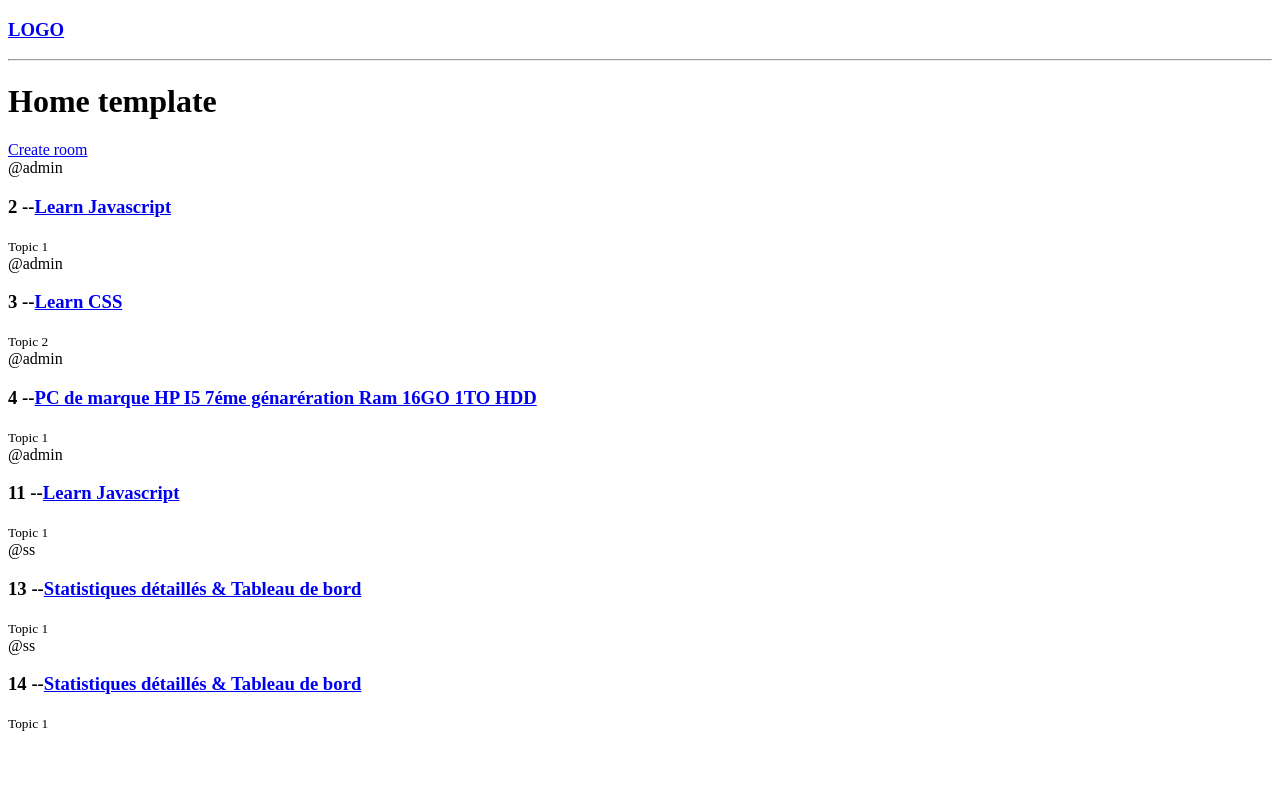
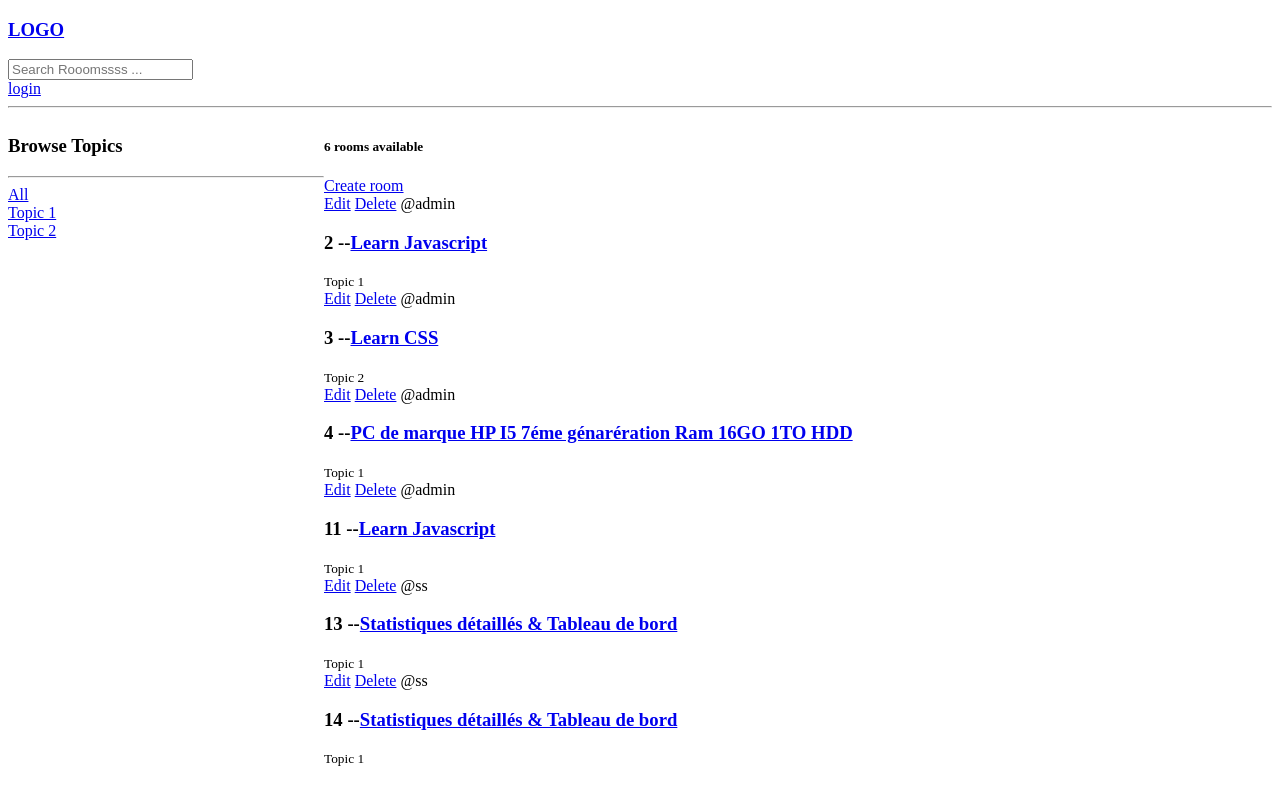
Before and after one commit to abdghaniallag/stadyrooom, a Django app: page / in a window 1280 px wide. Run offline with Django 4.2, Linux system fonts and the light colour scheme; data comes from the database, SQL or seed files in the repository; both versions use the stored data as it was after the commit.

Commit message:
Adding a login and registration page

```diff
--- a/baseapplication/templates/base/home.html
+++ b/baseapplication/templates/base/home.html
@@ -1,12 +1,31 @@
 {% extends 'main.html' %}
 {% block content %}
+ <style>
+ .home-container{
+     display: grid;
+     grid-template-columns:1fr 3fr;
+ }
+ </style>
+   <div class="home-container">
+    <div>
+    <h3> Browse Topics</h3>
+    <hr>
+    <a href="{%url 'home'%} ">All</a>
+        {% for topic in topics  %}
+        <div> <a href="{%url 'home'   %}?q={{ topic.name }}">{{ topic.name }}</a>
+</div>
+        {% endfor %}
 
-<h1>Home template</h1>
+    </div>
 <div>
-    <div><a href="{%url 'create-room' %}">Create room</a></div>
+<h5>  {{ room_count }} rooms available</h5>
+    <div><a href="{%url 'create-room' %}">Create room</a>
+        <br></div>
     <div>
         {%for room in rooms %}
         <div>
+            <a href="{%url 'update-room' room.id %}">Edit</a>
+            <a href="{%url 'delete-room' room.id %}">Delete</a>
             <span>@{{room.host.username}}</span>
             <h3> {{room.id}} --<a href="{%url 'room' room.id %}"  >{{room.name}}</a> </h3>
             <small>{{room.topic.name}}</small>
@@ -14,4 +33,5 @@
         {% endfor %}
     </div>
 </div>
+   </div>
 {% endblock %}
--- a/baseapplication/urls.py
+++ b/baseapplication/urls.py
@@ -6,4 +6,9 @@ urlpatterns = [
     path('',views.getHome,name='home'),
     path('room/<str:pk>',views.getRoom,name='room'),
     path('create-room/',views.createRoom,name='create-room'),
+    path('update-room/<str:pk>',views.updateRoom,name='update-room'),
+    path('delete-room/<str:pk>',views.deleteRoom,name='delete-room'),
+    path('login',views.loginUser,name='login'),
+    path('logout',views.logoutUser,name='logout'),
+    path('register',views.registerUser,name='register'),
 ]
--- a/baseapplication/views.py
+++ b/baseapplication/views.py
@@ -1,11 +1,67 @@
+from django.contrib.auth.forms import UserCreationForm
 from django.shortcuts import render, redirect
-from .models import Room
+from django.db.models import Q
+from django.contrib.auth.models import User
+from django.contrib.auth import authenticate, login, logout
+from django.contrib import messages
+from .models import Room, Topic
 from .form import RoomForm
 
 
+def loginUser(request):
+    page = "login"
+    if request.method == 'POST':
+        username = request.POST.get("username").lower()
+        password = request.POST.get("password")
+        try:
+            user = User.objects.get(username=username)
+        except:
+            messages.error(request,"User dose not exist !!")
+
+        user = authenticate(request, username=username, password=password)
+
+        if user is not None :
+            login(request,user)
+            return redirect("home")
+        else:
+            messages.error(request, "Wrong password !!")
+
+    context = {"page":page}
+    return render(request, 'base/login_register.html', context)
+
+
+def registerUser(request):
+    form = UserCreationForm()
+    if request.method == "POST":
+        form = UserCreationForm(request.POST)
+        if form.is_valid():
+            user = form.save(commit=False)
+            user.username.lower()
+            user.save()
+            login(request,user)
+            return redirect("home")
+    else:
+         messages.error(request, "An error !!")
+
+    context = {"form": form}
+    return render(request, 'base/login_register.html', context)
+
+def logoutUser(request):
+    logout(request)
+    return redirect("home")
+
+
 def getHome(request):
-    rooms = Room.objects.all()
-    context = {'rooms': rooms}
+    q = request.GET.get('q') if request.GET.get('q') != None else ''
+    rooms = Room.objects.filter(
+        Q(topic__name__icontains=q) |
+        Q(name__icontains=q) |
+        Q(description__icontains=q)
+    )
+    room_count = rooms.count()
+    topics = Topic.objects.all()
+
+    context = {'rooms': rooms, 'topics': topics, 'room_count': room_count}
     return render(request, 'base/home.html', context)
 
 
@@ -17,14 +73,36 @@ def getRoom(request, pk):
 
 def createRoom(request):
     form = RoomForm()
-    if (request.method == 'POST'):
+    if request.method == 'POST':
         form = RoomForm(request.POST)
         if form.is_valid():
             form.save()
-            return redirect('home')
+
+        else:
+            print('invalid form')
+    context = {'form': form}
+    return render(request, 'base/room_form.html', context)
+
+
+def updateRoom(request, pk):
+    room = Room.objects.get(id=pk)
+    form = RoomForm(instance=room)
+    if request.method == 'POST':
+        form = RoomForm(request.POST, instance=room)
+        if form.is_valid():
+            form.save()
+            return redirect("home")
         else:
             print('invalid form')
 
-
     context = {'form': form}
     return render(request, 'base/room_form.html', context)
+
+
+def deleteRoom(request, pk):
+    room = Room.objects.get(id=pk)
+    if request.method == 'POST':
+        room.delete()
+        return redirect("home")
+    context = {'obj': room}
+    return render(request, 'base/delete.html', context)
--- a/course.txt
+++ b/course.txt
@@ -0,0 +1,2 @@
+https://youtu.be/PtQiiknWUcI?list=PLJ0MU7WaaNdfyUgtkb_bU1AEYnol3XgFM&t=9143
+https://youtu.be/PtQiiknWUcI?t=10931
--- a/templates/main.html
+++ b/templates/main.html
@@ -8,6 +8,13 @@
     </head>
     <body>
         {% include 'navbar.html' %}
+         {% if messages %}
+            <ul class="messages">
+                {% for message in messages %}
+                     <li{% if message.tags %} class="{{ message.tags }}"{% endif %}>{{ message }}</li>
+                {% endfor %}
+            </ul>
+    {% endif %}
         {% block content %}
         {% endblock %}
     </body>
--- a/templates/navbar.html
+++ b/templates/navbar.html
@@ -1,5 +1,12 @@
 
     <h3><a href="/">LOGO</a></h3>
-    <h3></h3>
+   <form method="GET" action="{% url 'home'  %}">
+       <input type="text" name="q" placeholder="Search Rooomssss ...">
+   </form>
+    {% if request.user.is_authenticated %}
+        <a href="{%url 'logout' %}">logout</a>
+    {% else %}
+        <a href="{%url 'login' %}">login</a>
+    {% endif %}
 
 <hr>
```
Also changed, not shown: baseapplication/templates/base/delete.html (+10 -0 lines), baseapplication/templates/base/login_register.html (+24 -0 lines), db.sqlite3.
